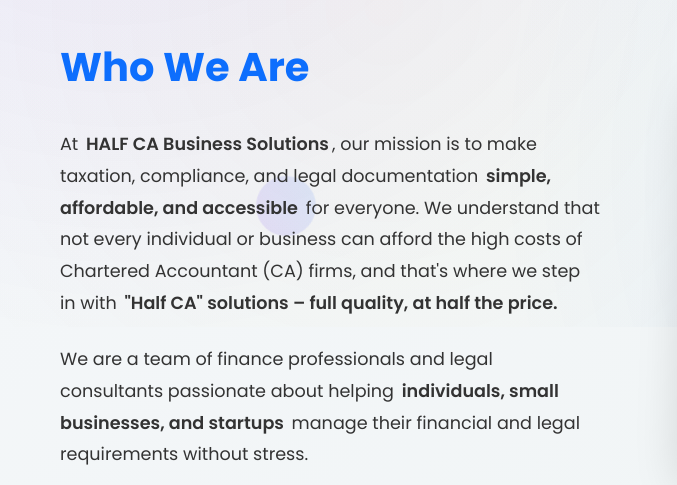
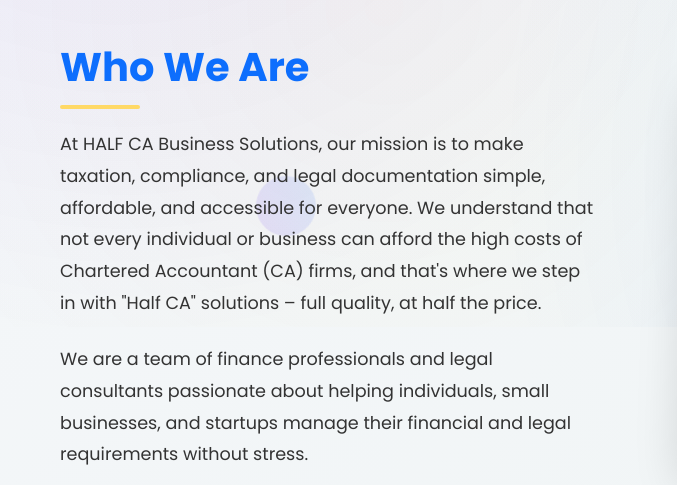
Before and after one commit to waynebrucewww69-coder/halfca.org, a plain HTML site: page about.html in a window 1280 px wide. Shown: the part 473-958 px from the top of the page, 0-677 px from the left. Drawn offline with Linux system fonts and the light colour scheme.

Commit message:
Update about.html

```diff
--- a/about.html
+++ b/about.html
@@ -9,16 +9,18 @@
   <link rel="stylesheet" href="https://cdnjs.cloudflare.com/ajax/libs/font-awesome/6.4.0/css/all.min.css">
   <style>
     :root {
+
     --primary: #0d6efd;
     --secondary: #6610f2;
     --dark: #111010;
     --light: #f5f7fa;
     --text: #333;
     --white: #ffffff;
+    --accent: #FFD966;
     --shadow: 0 10px 30px rgba(0,0,0,0.1);
     --shadow-lg: 0 20px 50px rgba(0,0,0,0.15);
     --transition: all 0.4s ease;
-      --gradient: linear-gradient(135deg, var(--primary), var(--secondary));
+    --gradient: linear-gradient(135deg, var(--primary), var(--secondary))
     }
 
     * {
@@ -394,13 +396,12 @@
     }
 
     .highlight {
-      background: linear-gradient(120deg, var(--accent) 0%, var(--accent) 100%);
-      background-repeat: no-repeat;
-      background-size: 100% 0.3em;
-      background-position: 0 88%;
-      transition: background-size 0.25s ease-in;
-      padding: 0 3px;
+     .highlight {
   font-weight: 600;
+  color: var(--primary);
+  background: transparent;
+  padding: 0;
+}
     }
 
     .about-image {
@@ -1109,6 +1110,7 @@
   <div class="gst-poster fade-in">
     <div class="poster-container">
       <div class="poster-content">
+        <div class="poster-badge">Special Offer</div>
         <h2 class="poster-title">Why CA when you have Half CA?!</h2>
         <p class="poster-tagline">Professional GST Filing Services</p>
         <span class="poster-highlight">File your GSTR @₹700</span>
```
Lines whose indentation alone changed are shown as unchanged.
